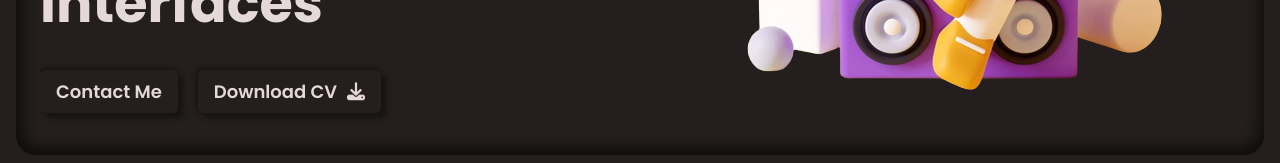
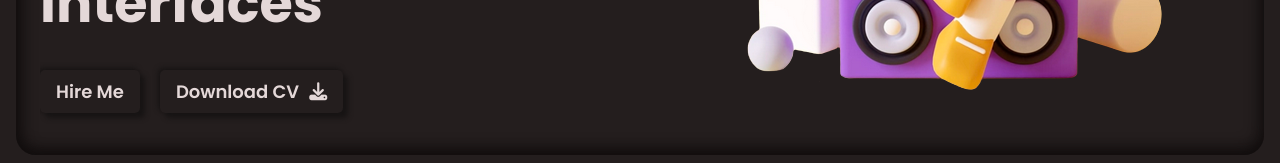
Before and after one commit to TonniPaul/portfolion, a React (Create React App) app: page / in a window 1280 px wide. Shown: the part 460-623 px from the top of the page. Built offline with nearby package versions, Linux system fonts and the light colour scheme; a web font is replaced by a local one.

Commit message:
Created a btn component since i was re-using it

```diff
--- /dev/null
+++ b/src/cards/buttons/Button.jsx
@@ -0,0 +1,13 @@
+import React from "react";
+
+const Button = ({ className, href, children, target }) => {
+  const classes = className;
+
+  return (
+    <a href={href} className={classes} target={target}>
+      {children}
+    </a>
+  );
+};
+
+export default Button;
--- a/src/components/about/About.jsx
+++ b/src/components/about/About.jsx
@@ -4,6 +4,7 @@ import microphone from "../../assets/about.png";
 import ImageCard from "../../cards/imageCard/ImageCard";
 import { motion } from "framer-motion";
 import Typewriter from "typewriter-effect";
+import Button from "../../cards/buttons/Button";
 
 const About = () => {
   //framer motion animation variants
@@ -107,14 +108,14 @@ const About = () => {
               />
             </div>
 
-            <a
+            <Button
               href="https://1drv.ms/b/s!AqOoOpxoiQY4gRrIPX5ofiVuX5RY?e=n5e2Pl"
+              className="btn alt-text"
               target="blank"
-              className="btn alt-text"
             >
               Download CV
               <i className="fa-solid fa-download"></i>
-            </a>
+            </Button>
           </motion.div>
         </div>
       </motion.div>
--- a/src/components/contactForm/ContactForm.jsx
+++ b/src/components/contactForm/ContactForm.jsx
@@ -4,6 +4,7 @@ import myLinks from "../../Object Files/links";
 import cont from "../../assets/cont.svg";
 import Form from "./Form";
 import { motion } from "framer-motion";
+import Button from "../../cards/buttons/Button";
 
 const ContactForm = () => {
   //framer motion animation variants
@@ -45,6 +46,7 @@ const ContactForm = () => {
           <div className="abt-image-div contact_img_div">
             <img src={cont} alt="3d contact icon" className="about-image" />
           </div>
+
           <div>
             <h1 className="project-head-text alt-text"> Contact Me</h1>
             <hr className="short-hr project-hr right_hr" />
@@ -63,15 +65,17 @@ const ContactForm = () => {
             <motion.div className="contact-sub-div" variants={rightVariant}>
               <h1 className="contact-head-text">
                 Interested in
-                <span className="alt-text-yellow"> collaborating</span>? Let's{" "}
+                <span className="alt-text-yellow"> collaborating</span>? Let's
                 <span className="alt-text-yellow">build </span>
                 your
                 <span className="alt-text-yellow"> Next project</span>!
               </h1>
-              <a href="#name" className="btn purple">
+
+              <Button href="#name" className="btn purple">
                 Contact Me
                 <i className="fa-solid fa-forward"></i>
-              </a>
+              </Button>
+
               <div className="flex project-links-cont center-it">
                 {myLinks.map((items) => {
                   return (
@@ -88,6 +92,7 @@ const ContactForm = () => {
                 })}
               </div>
             </motion.div>
+
             <motion.div className="contact-sub-div-2" variants={leftVariant}>
               <Form />
             </motion.div>
--- a/src/components/hero/Hero.jsx
+++ b/src/components/hero/Hero.jsx
@@ -2,6 +2,7 @@ import "./hero.css";
 import hero from "../../assets/hero.png";
 import { motion } from "framer-motion";
 import Typewriter from "typewriter-effect";
+import Button from "../../cards/buttons/Button";
 
 const Hero = () => {
   //framer motion animation variants
@@ -69,17 +70,15 @@ const Hero = () => {
             </h1>
 
             <div className="btn-div">
-              <a href="#about" className="btn">
-                Contact Me
-              </a>
-              <a
+              <Button href={"#about"} children={"Hire Me"} className="btn" />
+              <Button
                 href="https://1drv.ms/b/s!AqOoOpxoiQY4gRrIPX5ofiVuX5RY?e=n5e2Pl"
+                className="btn"
                 target="blank"
-                className="btn"
               >
                 Download CV
                 <i className="fa-solid fa-download"></i>
-              </a>
+              </Button>
             </div>
           </motion.div>
           <motion.div className="hero-sub-cont" variants={rightVariant}>
```
